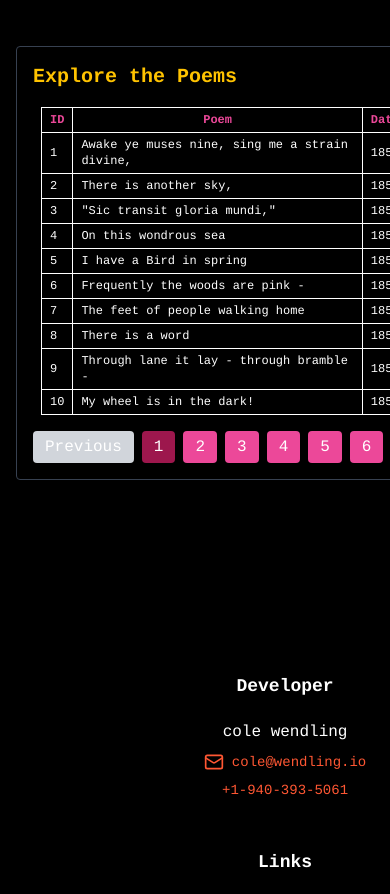
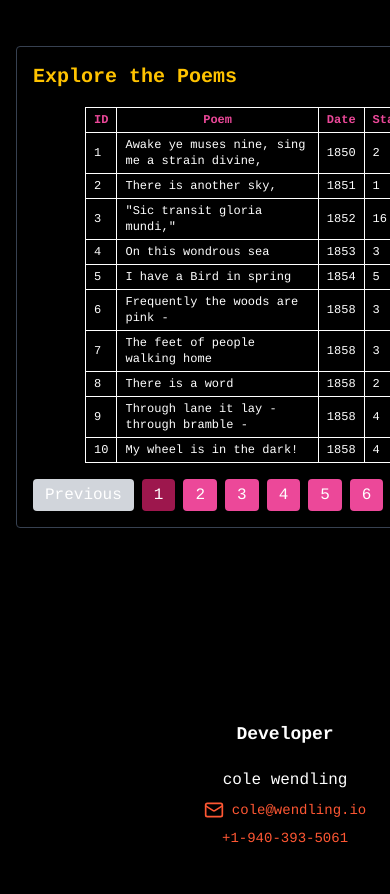
Before and after one commit to colewendling/emily-dickinson-sublime, a Next.js app: page / in a window 390 px wide. Shown: the part 1836-2730 px from the top of the page. Built offline with nearby package versions, Linux system fonts and the light colour scheme; no server answers.

Commit message:
fix mobile sizing on PoemTable comp.

```diff
--- a/app/components/PoemTable.tsx
+++ b/app/components/PoemTable.tsx
@@ -44,7 +44,7 @@ const PoemsTable: React.FC = () => {
   return (
     <div>
       <div className="w-full overflow-x-auto px-2 sm:px-4">
-        <table className="w-full max-w-full table-auto border-collapse whitespace-normal text-xs sm:text-base">
+        <table className="w-full max-w-[400px] sm:max-w-full mx-auto table-auto border-collapse whitespace-normal text-xs sm:text-base">
         <thead>
           <tr>
             <th className="border border-white px-2 py-1 sm:px-4 sm:py-2 text-pink-500">ID</th>
```
